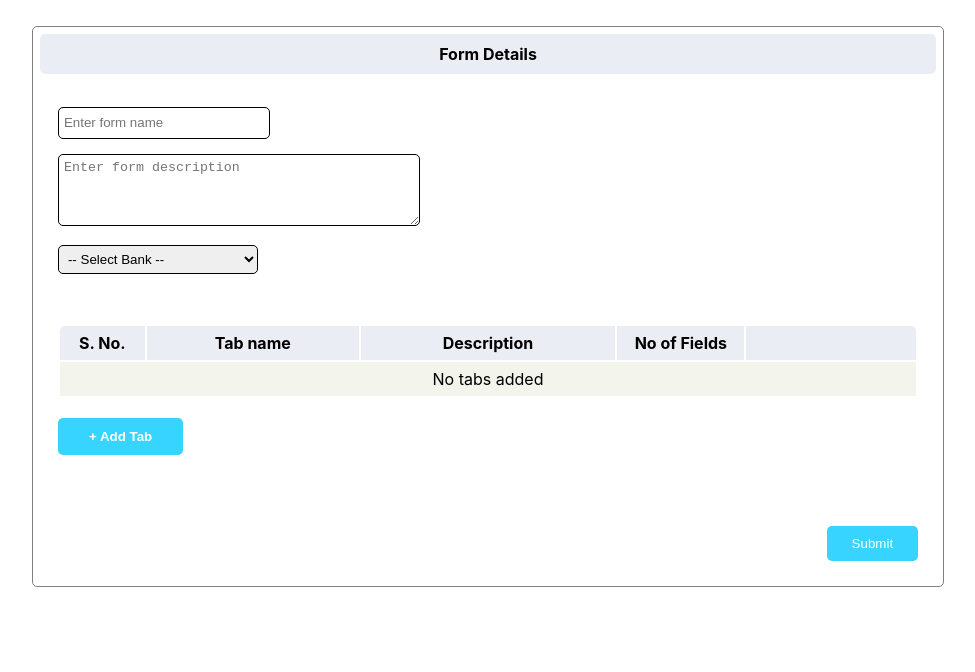
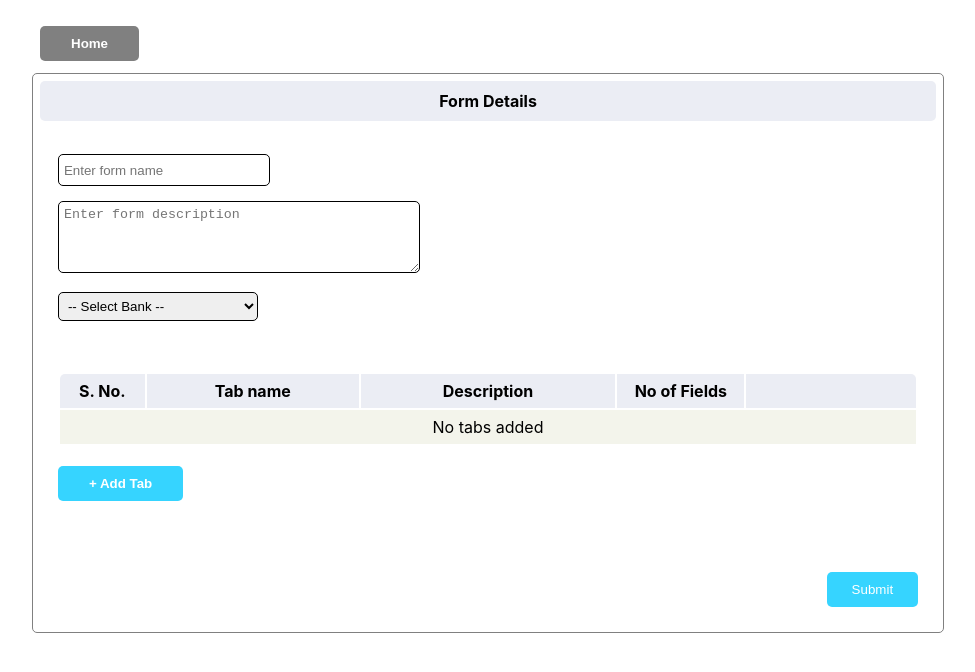
Before and after one commit to flairminds-poc/phicommerce-bank-fe, a React (Create React App) app: page /createForm in a window 1280 px wide. Shown: the top 672 px of the page, without its empty margins (152-1127 px from the left). Built offline with nearby package versions, Linux system fonts and the light colour scheme; the HTML template or start-up script is replaced by a standard one.

Commit message:
ui changes and delete option

```diff
--- a/src/components/Button.js
+++ /dev/null
@@ -1,12 +0,0 @@
-import React from "react";
-
-const CustomButton = ({children, onClick = () => {}, disabled = false}) => {
-    return(
-        <button onClick={onClick} disabled={disabled}
-        style={{backgroundColor: '#36D4FF', border: '0', borderRadius: '5px', padding: '10px 25px', color: 'white', cursor: 'pointer'}}>
-            {children}
-        </button>
-    )
-}
-
-export default CustomButton;
--- /dev/null
+++ b/src/components/Button/Button.js
@@ -0,0 +1,12 @@
+import React from "react";
+import styles from './button.module.css';
+
+const CustomButton = ({ children, onClick = () => {}, disabled = false, customStyle = {} }) => {
+    return(
+        <button onClick={onClick} disabled={disabled} className={styles.btn} style={customStyle}>
+            {children}
+        </button>
+    )
+}
+
+export default CustomButton;
--- /dev/null
+++ b/src/components/Button/button.module.css
@@ -0,0 +1,8 @@
+.btn {
+    background-color: #36D4FF;
+    border: 0;
+    border-radius: 5px;
+    padding: 10px 25px;
+    color: white;
+    cursor: pointer;
+}
--- a/src/components/LinkButton.js
+++ /dev/null
@@ -1,14 +0,0 @@
-import React from "react";
-import { Link } from "react-router-dom";
-
-const CustomLinkButton = ({ text = 'Link', linkTo = '', dataToPass = {}, buttonAction = () => {} }) => {
-    return(
-        <button style={{backgroundColor: '#36D4FF', border: '0', borderRadius: '5px', cursor: 'pointer'}} onClick={buttonAction} >
-            <Link to={linkTo} state={dataToPass} style={{textDecoration: 'none', color: 'white', display: 'block', padding: '10px 25px', fontWeight: 'bold'}}>
-                {text}
-            </Link>
-        </button>
-    )
-}
-
-export default CustomLinkButton;
--- /dev/null
+++ b/src/components/LinkButton/LinkButton.js
@@ -0,0 +1,16 @@
+import React from "react";
+import { Link } from "react-router-dom";
+import styles from './linkbutton.module.css';
+
+const CustomLinkButton = ({ text = 'Link', linkTo = '', dataToPass = {}, buttonAction = () => {}, customStyle = {} }) => {
+
+    return(
+        <button className={styles.btn} style={customStyle} onClick={buttonAction} >
+            <Link to={linkTo} state={dataToPass} className={styles.linkCss}>
+                {text}
+            </Link>
+        </button>
+    )
+}
+
+export default CustomLinkButton;
--- /dev/null
+++ b/src/components/LinkButton/linkbutton.module.css
@@ -0,0 +1,14 @@
+.btn {
+    background-color: #36D4FF;
+    border: 0;
+    border-radius: 5px;
+    cursor: pointer;
+}
+
+.linkCss {
+    text-decoration: none;
+    color: white;
+    display: block;
+    padding: 9px 25px;
+    font-weight: bold
+}
--- a/src/components/index.js
+++ b/src/components/index.js
@@ -1,6 +1,6 @@
 import CustomInput from "./Input";
-import CustomButton from "./Button";
-import CustomLinkButton from "./LinkButton";
+import CustomButton from "./Button/Button";
+import CustomLinkButton from "./LinkButton/LinkButton";
 
 export const Components = {
     Input: CustomInput,
--- a/src/data.js
+++ b/src/data.js
@@ -195,6 +195,6 @@ export const master_fields = [{
 		key: 'value_check',
 		type: 'equal',
 		field_label: 'password',
-		error_message: 'Password does not match.'
+		error_message: 'Passwords should match.'
 	}]
 }]
--- a/src/pages/CreateFields.js
+++ b/src/pages/CreateFields.js
@@ -4,6 +4,7 @@ import { Components } from "../components";
 import { master_fields } from "../data";
 import { useSelector, useDispatch } from 'react-redux';
 import { updateFormData } from '../redux/formDataSlice';
+import DeleteIcon from '../assets/delete-icon.png';
 
 export function CreateFields() {
 	const reduxFormData = useSelector((state) => state.formData.value)
@@ -55,6 +56,7 @@ export function CreateFields() {
 		let temp = [...selectedFields]
 		let thisField = {
 			...field,
+			order: selectedFields.length + 1,
 			showFieldName: true,
             showField: true,
             showDescription: true,
@@ -65,6 +67,13 @@ export function CreateFields() {
 		setFieldSearchText('')
 	}
 
+	const deleteField = (e, index) => {
+		e.preventDefault();
+		let temp = [...selectedFields]
+		temp.splice(index, 1)
+		setSelectedFields(temp)
+	}
+
 	const saveTab = (e) => {
 		setSavingTab(true)
 		e.preventDefault()
@@ -72,7 +81,13 @@ export function CreateFields() {
 		if (reduxFormData.tabs) {
 			temp = [...reduxFormData.tabs]
 		}
-		let thisTabData = { tab_name: tabName, tab_desc: tabDesc, fields: selectedFields }
+		let order = 1
+		if (!temp || temp.length === 0) order = 1
+		else {
+			if (location.state && location.state.index >= 0) order = location.state.index + 1
+			else order = temp.length + 1
+		}
+		let thisTabData = { tab_name: tabName, tab_desc: tabDesc, order: order, fields: selectedFields }
 		if (!temp || temp.length === 0) {
 			temp = [thisTabData]
 		} else {
@@ -83,13 +98,13 @@ export function CreateFields() {
 			}
 		}
 		dispatch(updateFormData({ ...reduxFormData, tabs: temp }))
-		setTimeout(() => {setSavingTab(false); navigate('/createForm')}, 1000);
+		setTimeout(() => {setSavingTab(false); navigate('/createForm')}, 500);
 	}
 
     return (
         <div>
 			<div style={{margin: 'auto', width: '95%', padding: '0 0 5% 0'}}>
-				<div style={{margin: '2% 0'}}>
+				<div style={{margin: '2%'}}>
 					<div style={{display: 'flex', flexDirection: 'column', gap: '15px', backgroundColor: '#EBEDF4', padding: '25px 15px', borderRadius: '5px', margin: '10px 0'}}>
 						<div>
 							<Components.Input placeholder="Enter tab name" value={tabName} onChange={(e) => setTabName(e.target.value)} />
@@ -116,11 +131,12 @@ export function CreateFields() {
 						<thead style={{backgroundColor: '#EBEDF4'}}>
 							<th style={{width: '15%', padding: '7px 0', borderRadius: '5px 0 0 0'}}>Field name</th>
 							<th style={{width: '25%', padding: '7px 0'}}>Description</th>
-							<th style={{width: '10%', padding: '7px 0'}}>Input type</th>
-							<th style={{width: '20%', padding: '7px 0'}}>Value Options</th>
+							<th style={{width: '9%', padding: '7px 0'}}>Input type</th>
+							<th style={{width: '18%', padding: '7px 0'}}>Value Options</th>
 							<th style={{width: '10%', padding: '7px 0'}}>Show<br/>Field Name</th>
 							<th style={{width: '10%', padding: '7px 0'}}>Show<br/>Description</th>
-							<th style={{width: '10%', padding: '7px 0', borderRadius: '0 5px 0 0'}}>Required</th>
+							<th style={{width: '8%', padding: '7px 0'}}>Required</th>
+							<th style={{width: '5%', padding: '7px 0', borderRadius: '0 5px 0 0'}}></th>
 						</thead>
 						<tbody>
 							{selectedFields && selectedFields.map((s, i) => {
@@ -132,12 +148,12 @@ export function CreateFields() {
 										<tr style={{backgroundColor: i % 2 === 0 ? '#F3F4EB' : 'white'}}>
 											<td style={{padding: '10px 0'}} rowSpan={rowspan}>{s.display_name}</td>
 											<td style={{padding: '10px 0'}}>{s.description}</td>
-											<td>{s.input_type}</td>
-											<td>{s.options?.join(', ')}</td>
-											{/* <td><input type='checkbox' }/></td> */}
+											<td style={{padding: '10px 0'}}>{s.input_type}</td>
+											<td style={{padding: '10px 0'}}>{s.options?.join(', ')}</td>
 											<td><input type='checkbox' checked={s.showFieldName} onChange={(e) => updateFieldValue(e, i, "showFieldName")} /></td>
 											<td><input type='checkbox' checked={s.showDescription} onChange={(e) => updateFieldValue(e, i, "showDescription")} /></td>
 											<td><input type='checkbox' checked={s.required} onChange={(e) => updateFieldValue(e, i, "required")} /></td>
+											<td rowSpan={rowspan}><button onClick={(e) => deleteField(e, i)} style={{padding: '0', backgroundColor: 'transparent', border: '0', cursor: 'pointer'}}><img src={DeleteIcon} alt="delete" width={20}/></button></td>
 										</tr>
 										{s.preRequisites && s.preRequisites.length > 0 &&
 											<tr style={{backgroundColor: i % 2 === 0 ? '#F3F4EB' : 'white', textAlign: 'left'}}>
@@ -175,8 +191,13 @@ export function CreateFields() {
 						</tbody>
 					</table>
 				</div>
-				<div style={{float: 'right', margin: '1%'}}>
-					<Components.Button onClick={(e) => saveTab(e)} disabled={savingTab}>{savingTab ? '...' : 'Save'}</Components.Button>
+				<div style={{display: 'flex', margin: '1%'}}>
+					<div style={{marginLeft: 'auto'}}>
+						<Components.LinkButton text="Cancel" linkTo='/createForm' />
+					</div>
+					<div style={{margin: '0 2%'}}>
+						<Components.Button onClick={(e) => saveTab(e)} disabled={savingTab}>{savingTab ? '...' : 'Save'}</Components.Button>
+					</div>
 				</div>
 			</div>
 		</div>
--- a/src/pages/CreateNewForm.js
+++ b/src/pages/CreateNewForm.js
@@ -28,6 +28,9 @@ export function CreateNewForm() {
 
     return (
         <div style={{margin: '2% 0'}}>
+            <div style={{width: '70%', margin: '1% auto'}}>
+                <Components.LinkButton customStyle={{backgroundColor: 'grey'}} text="Home" linkTo='/' />
+            </div>
             <div style={{border: '1px solid grey', borderRadius: '5px', minWidth: '500px', width: '70%', margin: 'auto', padding: '7px'}}>
                 <form>
                     <div style={{fontWeight: 'bold', textAlign: 'center', backgroundColor: '#EBEDF4', padding: '10px', borderRadius: '5px'}}>
--- a/src/pages/Homepage.js
+++ b/src/pages/Homepage.js
@@ -27,7 +27,7 @@ export function Homepage() {
     return (
         <div style={{margin: 'auto', width: '50%', textAlign: 'center', marginTop: '15%'}}>
             {formExist ? <Components.LinkButton linkTo='/createForm'
-                text={`${reduxFormData?.bank_name} - ${reduxFormData?.form_name}`} />: <></>}
+                text={`${reduxFormData?.bank_name || '[bank]'} - ${reduxFormData?.form_name || '[form]'}`} />: <></>}
             <div style={{margin: '15% 0'}}>
                 <Components.LinkButton text="CREATE NEW FORM" linkTo='/createForm' buttonAction={() => dispatch(updateFormData({}))} />
             </div>
```
Also changed, not shown: src/assets/delete-icon.png (added).
